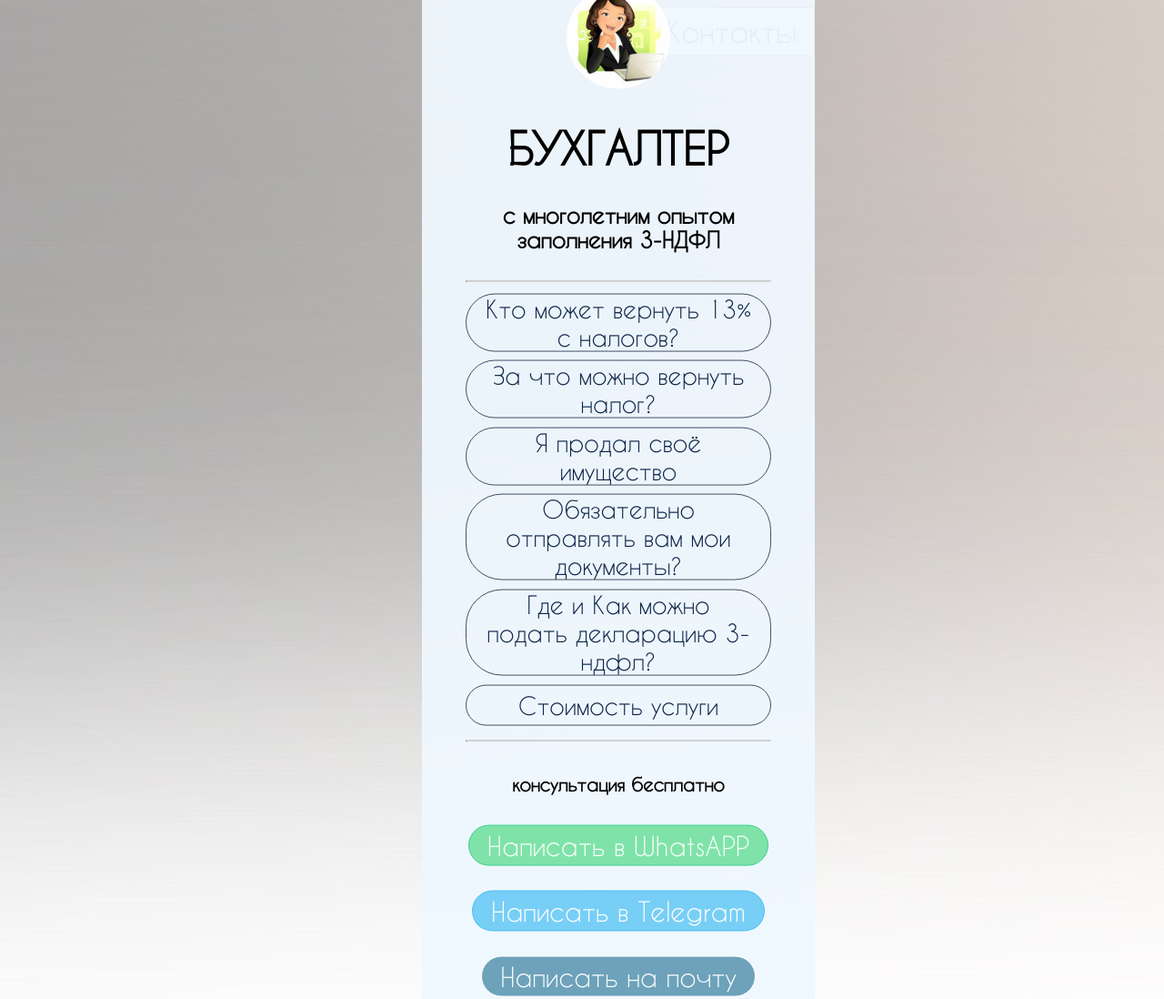
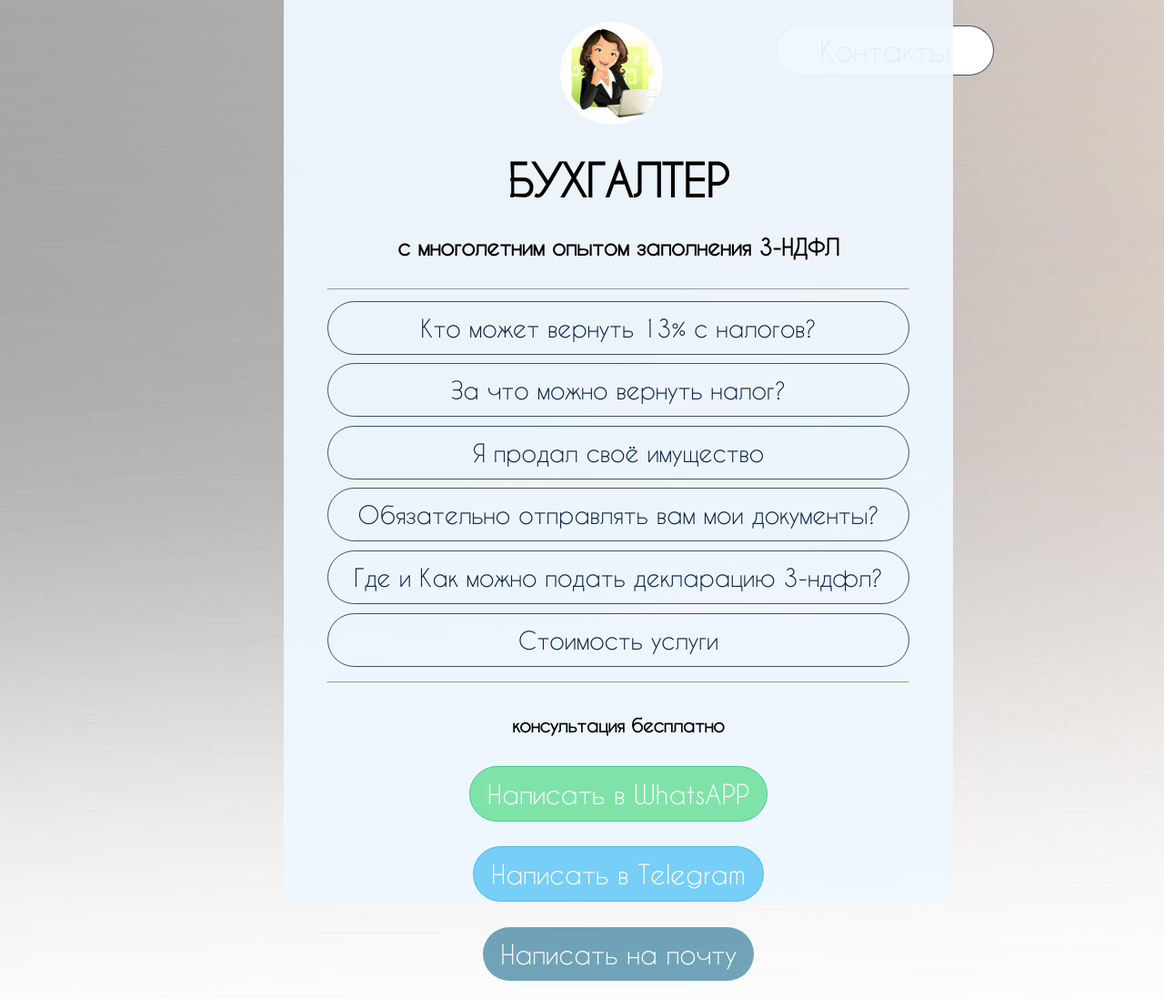
Before and after one commit to siashine/HW2.html, a plain HTML site: page index.html in a window 1280 px wide. Shown: the top 1098 px of the page at 91% size. Drawn offline with Linux system fonts and the light colour scheme.

Commit message:
исправлен css по выравниванию кнопки контакты

```diff
--- a/style.css
+++ b/style.css
@@ -1,21 +1,29 @@
 html {
   background: url(img/images.jpg);
 }
-*{
+
+* {
   font-family: 'Caviar Dreams';
 }
 .ava {
   height: 3cm;
   border-radius: 50%;
+  display: block;
+  margin-left: 40%;
+  margin-right: 50%;
 }
+
 .contacts {
-  position: absolute;
+  position: relative;
+  left: 200px;
+  top: 20px;
+  width: 200px;
   float: right;
-  right: 0px;
-  padding: 12px 19px 13px;
+  right: 10px;
+  border-radius: 40px 40px 40px 40px;
+  padding: 13px 19px 13px 19px;
   margin-right: 30%;
-  font-size: 0.866em;
-  line-height: 0.85em;;
+  line-height: 0.85em;
   color: #1a2c47d1;
   border: 1px solid #1a2c47d1;
   background: #ffffff;
@@ -24,53 +32,58 @@ html {
   text-align: center;
   text-decoration: none;
 }
+
 .contacts:hover {
   color: #0e264a;
   border: 1px solid #0e264a;
   background: #ffffff;
-  padding: 12px 19px 13px;
-  margin: 0;
+  padding: 13px 19px 13px 19px;
+  margin-right: 30%;
   font-size: 2.3;
   line-height: 0.85em;
 }
+
 .home_page {
   position: absolute;
   top: 50%;
   left: 40%;
+  bottom: 7em;
   margin-right: 50%;
   transform: translate(-50%, -50%);
   font-size: 1.5rem;
-  position: center;
-  width: 500;
-  height: 700;
+  width: 50%;
+  height: 100%;
   background-color: rgba(240, 248, 255, 0.944);
-  margin-top: 7em;
+  margin-top: 3em;
   margin-left: 7em;
-  margin-right: 7em;
-  padding-bottom: 10em;
+  margin-bottom: 7em;
   padding-left: 2em;
-  padding-top: 10em;
+  padding-top: 3em;
   padding-right: 2em;
-  padding-bottom: 2em;
-  text-align: center
+  padding-bottom: 7em;
+  text-align: center;
 }
+
 .content {
   transition: max-height 0.2s;
   overflow: hidden;
 }
+
 .content[aria-hidden="true"] {
   max-height: 0;
 }
+
 .content[aria-hidden="false"] {
   max-height: var(--containerHeight, 1000px);
 }
+
 .trigger {
   width: 100%;
   border-radius: 40px 40px 40px 40px;
   text-align: center;
   font-size: 1.1em;
   align-items: center;
-	padding: 0 20px;
+  padding: 13px 19px 13px 19px;
   min-height: 45px;
   border: 0.5px solid #1a2c47d1;
   background-color: transparent;
@@ -78,86 +91,104 @@ html {
   -webkit-transition-duration: 0.4s; /* Safari */
   transition-duration: 0.4s;
 }
+
 .trigger:hover {
   background-color: rgba(201, 202, 224, 0.644);
   color: #0e264a;
-  box-shadow: 0 12px 16px 0 rgba(0,0,0,0.24), 0 17px 50px 0 rgba(0,0,0,0.19);
-  transform:scale(1.2,1.2);
+  box-shadow: 0 12px 16px 0 rgba(0, 0, 0, 0.24), 0 17px 50px 0 rgba(0, 0, 0, 0.19);
+  transform: scale(1.2, 1.2);
 }
+
 a {
   text-decoration: none;
 }
+
 a:hover {
   text-decoration: underline;
 }
+
 .Telegram {
   border-radius: 40px 40px 40px 40px;
   text-align: center;
   font-size: 1.2em;
   align-items: center;
-	padding: 0 20px;
+  padding: 13px 19px 13px 19px;
   min-height: 45px;
   border: 1px solid #34b8f1a3;
   background-color: #34b8f1a3;
   color: #fefefe;
   text-decoration: none;
 }
+
 .Telegram:hover {
   background-color: #34B7F1;
   color: rgba(12, 105, 234, 0.644);
-  transform:scale(1.3,1.3);
+  transform: scale(1.3, 1.3);
 }
+
 .WhatsApp {
   border-radius: 40px 40px 40px 40px;
   text-align: center;
   font-size: 1.2em;
   align-items: center;
-	padding: 0 20px;
+  padding: 13px 19px 13px 19px;
   min-height: 45px;
   border: 1px solid #3ecf8e;
   background-color: #25d3658c;
-	color:  #fefefe;
+  color: #fefefe;
   text-decoration: none;
 }
+
 .WhatsApp:hover {
   background-color: #25D366;
   color: rgba(12, 105, 234, 0.644);
-  transform:scale(1.3,1.3);
+  transform: scale(1.3, 1.3);
 }
+
 .mail {
   border-radius: 40px 40px 40px 40px;
   text-align: center;
   font-size: 1.2em;
   align-items: center;
-	padding: 0 20px;
+  padding: 13px 19px 13px 19px;
   min-height: 45px;
   border: 1px solid #fefefe;
   background-color: #247293a3;
   color: #fefefe;
 }
+
 .mail:hover {
   background-color: #295aaf;
   color: rgb(255, 255, 255);
-  transform:scale(1.3,1.3);
+  transform: scale(1.3, 1.3);
 }
+
 .content {
   display: flex;
   margin: 0.2em;
   line-height: 1.4;
   max-width: 800px;
 }
+
 .sign {
   font-size: 1.2rem;
   font-family: 'Teddy Bear';
 }
+
 @font-face {
   font-family: 'Caviar Dreams';
-	src: url('./fonts/caviar_dreams/caviar_dreams.eot'); /* IE 9 Compatibility Mode */
-	src: url('./fonts/caviar_dreams/caviar_dreams.eot?#iefix') format('embedded-opentype'), /* IE < 9 */
-		url('./fonts/caviar_dreams/caviar_dreams.woff2') format('woff2'), /* Super Modern Browsers */
-		url('./fonts/caviar_dreams/caviar_dreams.woff') format('woff'), /* Firefox >= 3.6, any other modern browser */
-		url('./fonts/caviar_dreams/caviar_dreams.ttf') format('truetype'), /* Safari, Android, iOS */
-		url('./fonts/caviar_dreams/aviar_dreams.svg#caviar_dreams') format('svg'); /* Chrome < 4, Legacy iOS */
+  src: url('./fonts/caviar_dreams/caviar_dreams.eot');
+  /* IE 9 Compatibility Mode */
+  src: url('./fonts/caviar_dreams/caviar_dreams.eot?#iefix') format('embedded-opentype'),
+    /* IE < 9 */
+    url('./fonts/caviar_dreams/caviar_dreams.woff2') format('woff2'),
+    /* Super Modern Browsers */
+    url('./fonts/caviar_dreams/caviar_dreams.woff') format('woff'),
+    /* Firefox >= 3.6, any other modern browser */
+    url('./fonts/caviar_dreams/caviar_dreams.ttf') format('truetype'),
+    /* Safari, Android, iOS */
+    url('./fonts/caviar_dreams/aviar_dreams.svg#caviar_dreams') format('svg');
+  /* Chrome < 4, Legacy iOS */
 }
 
 @font-face {
```
Lines whose indentation alone changed are shown as unchanged.
